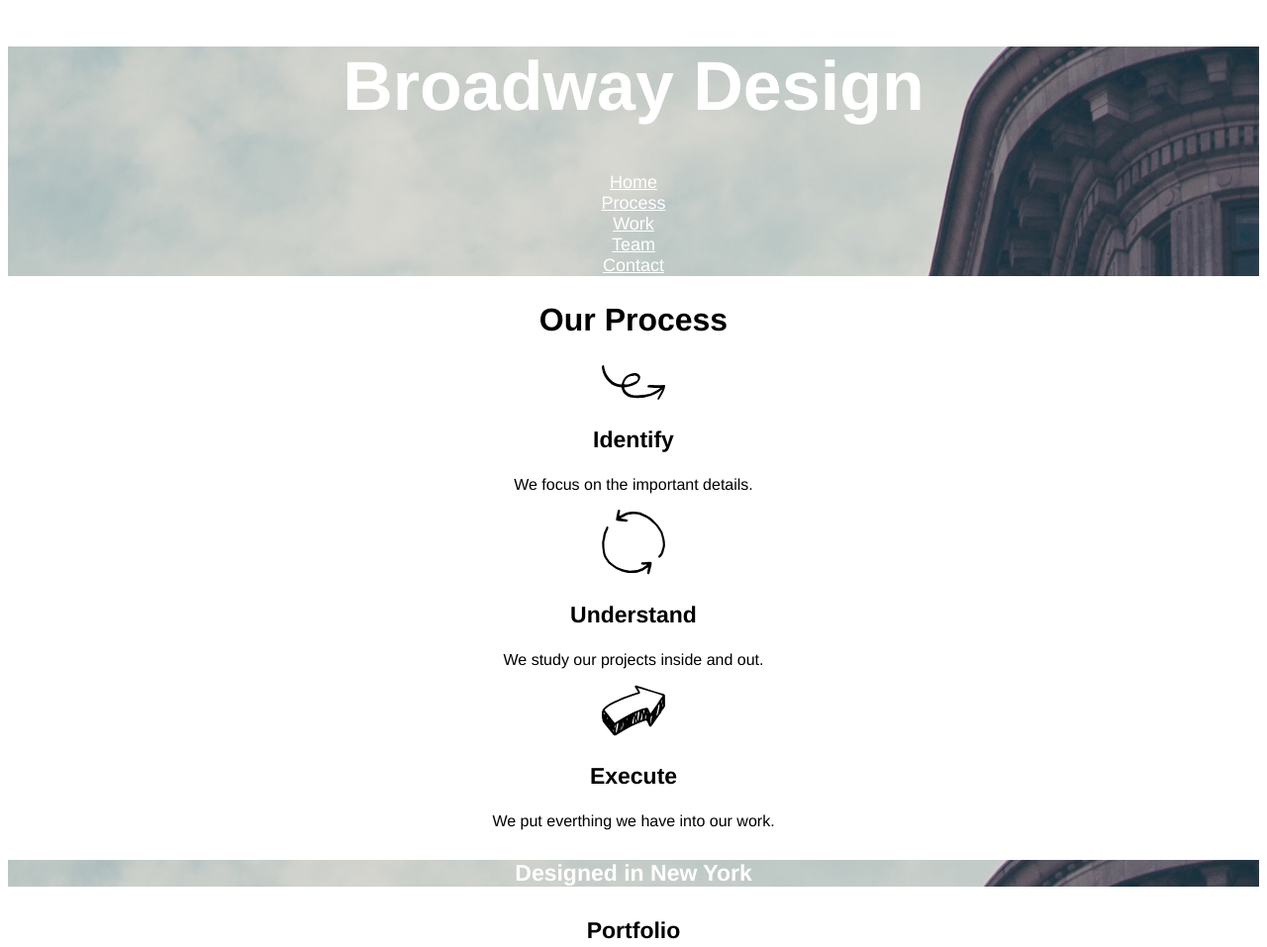
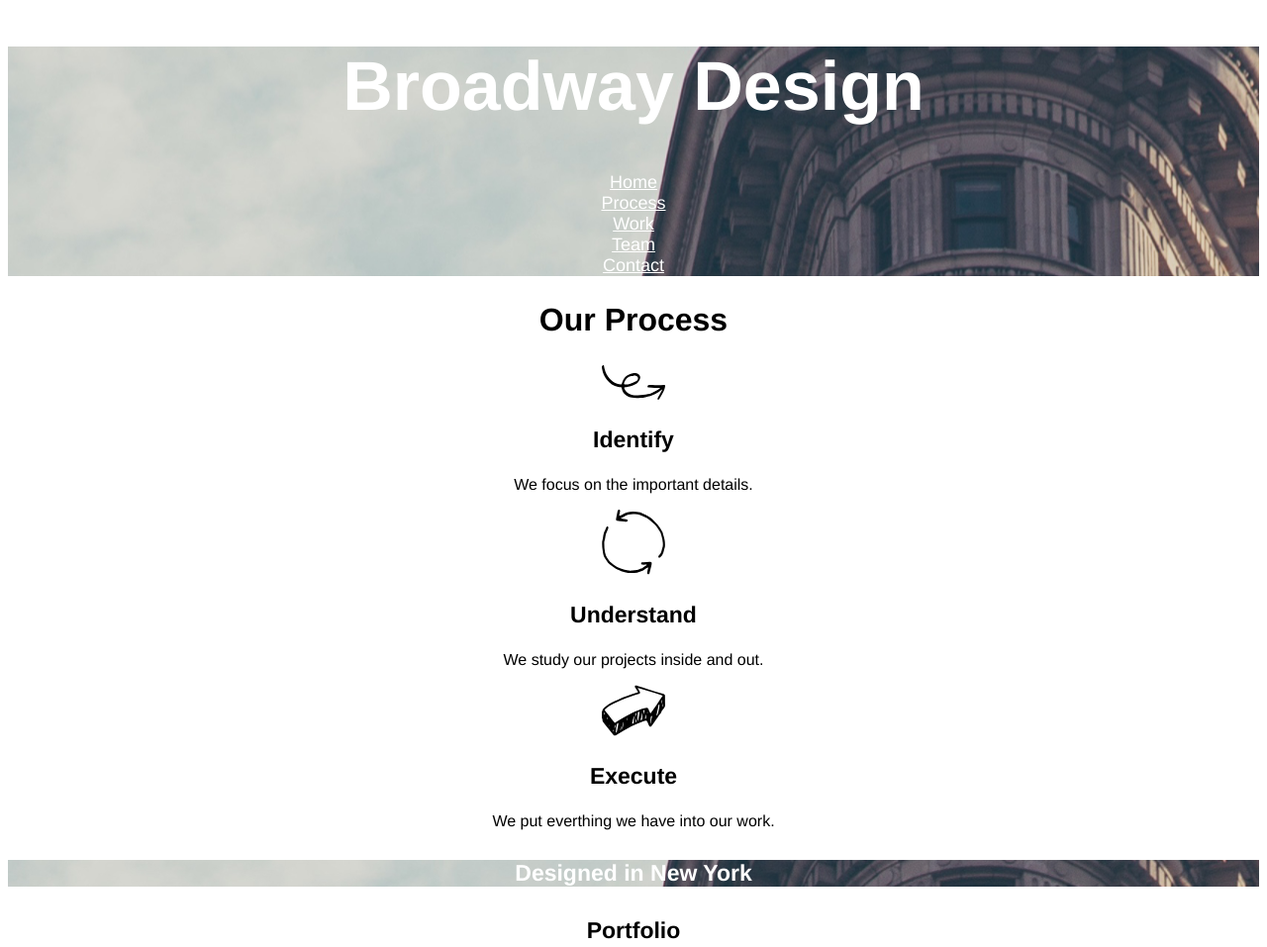
Before and after one commit to sdprovence/broadway, a plain HTML site: page index.html in a window 1280 px wide. Shown: the top 957 px of the page at 99% size. Drawn offline with Linux system fonts and the light colour scheme.

Commit message:
corrected navigation

```diff
--- a/index.html
+++ b/index.html
@@ -7,7 +7,7 @@
   </head>
   <body>
     <!-- Main Heading -->
-    <div class="home">
+    <div id="home" class="home">
       <h1>Broadway Design</h1>
       <nav  class="navigation">
         <a href="#home">Home</a><br>
@@ -17,7 +17,7 @@
         <a href="#contact">Contact</a><br>
       </nav>
     </div>
-    <div class="process">
+    <div id="process">
       <h2>Our Process</h2>
         <img src="./resources/identify.svg" alt="Identify">
         <h3>Identify</h3>
--- a/resources/css/style.css
+++ b/resources/css/style.css
@@ -19,6 +19,7 @@
 
 .home {
   background-image: url("../the-flatiron-building.png");
+  background-position: center;
 }
 
 h2 {
@@ -35,6 +36,7 @@
 h4 {
   color: white;
   background-image: url("../the-flatiron-building.png");
+  background-position: center;
 }
 
 .footer {
```
